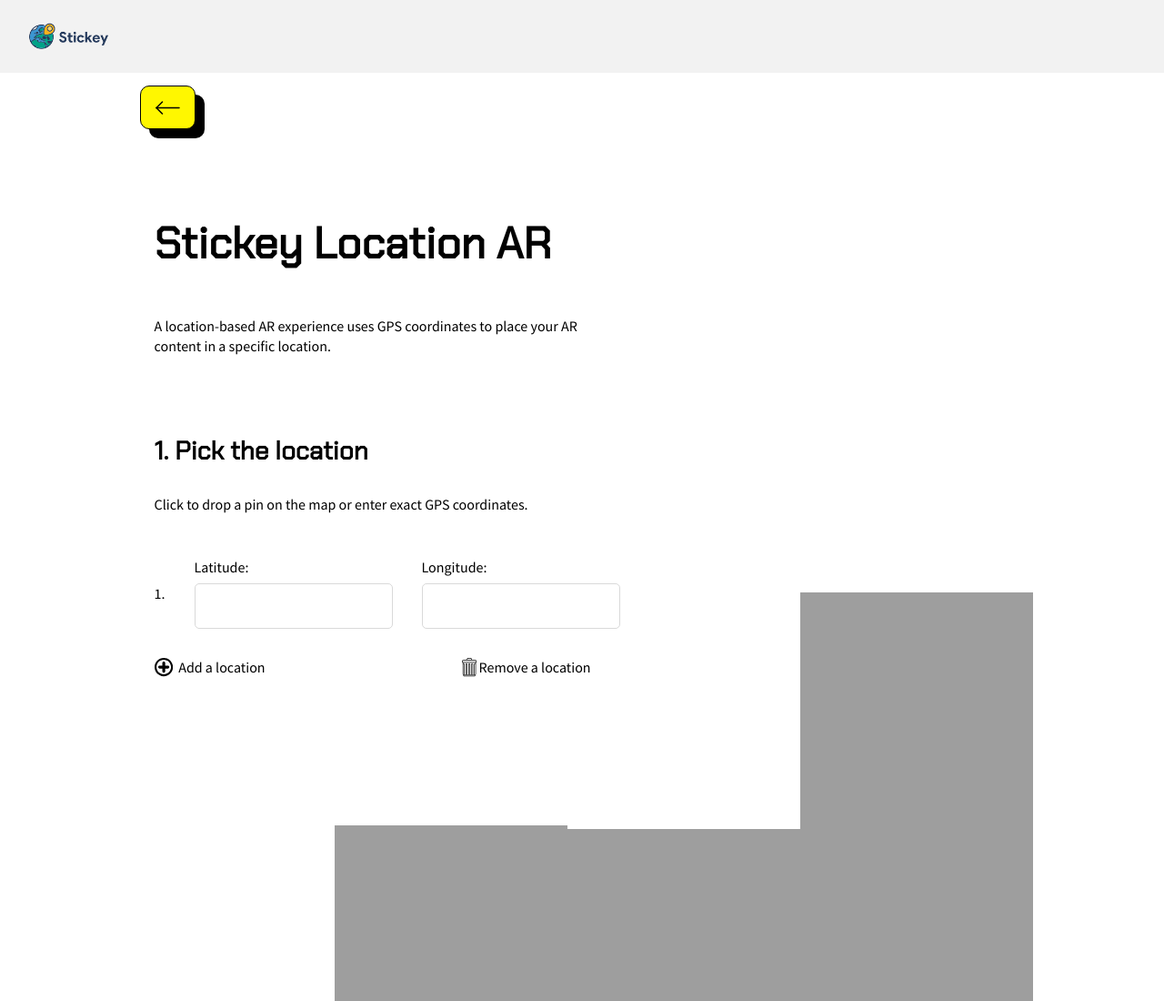
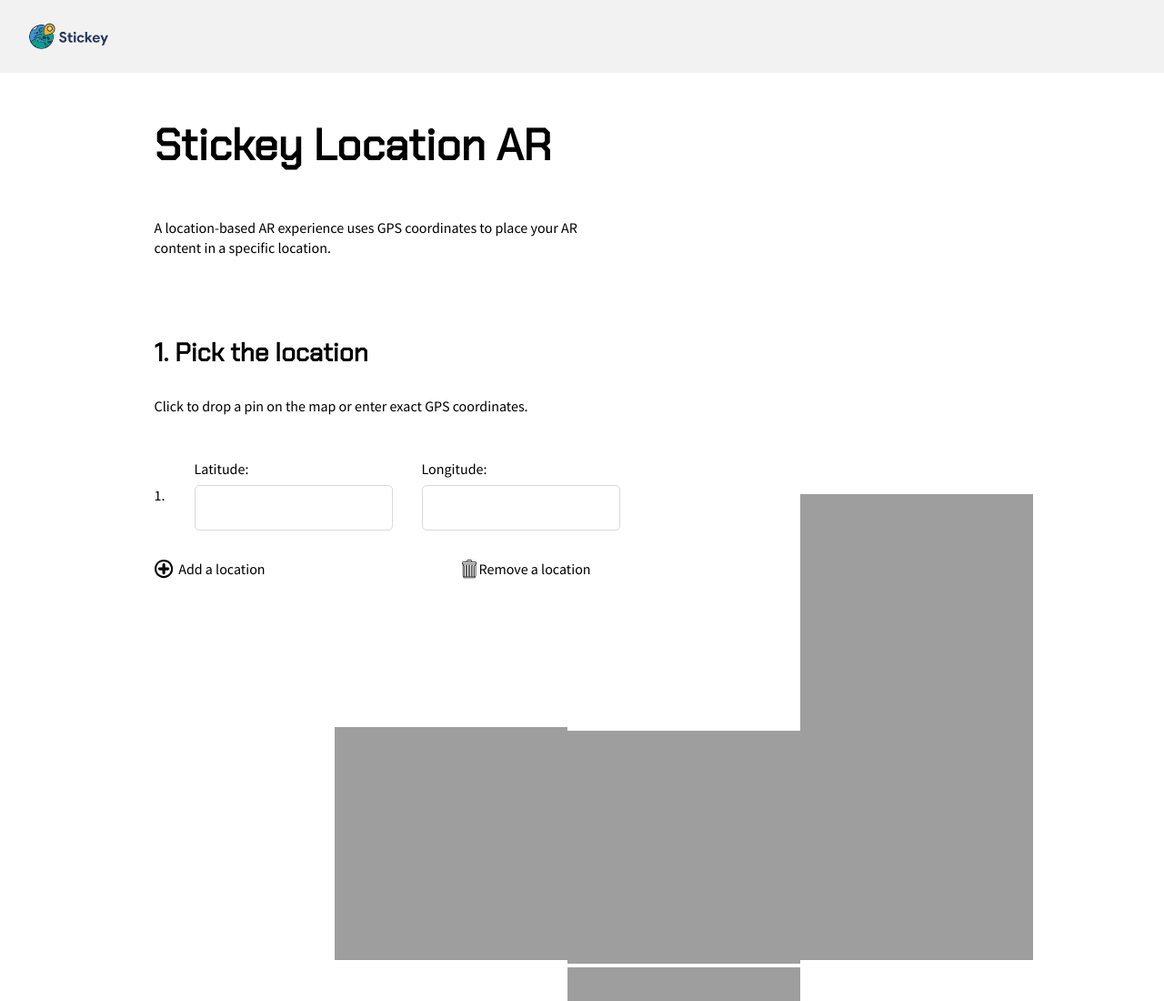
Before and after one commit to emraza1/stickey-AR, a website with bundled scripts: page index.html in a window 1280 px wide. Shown: the top 1100 px of the page at 91% size. Built offline with nearby package versions, Linux system fonts and the light colour scheme; a script that the page names is missing; files whose address does not match are found by name.

Commit message:
REMOVE BACK BUTTON

```diff
--- a/index.html
+++ b/index.html
@@ -49,7 +49,7 @@
     <page-header assetsUrl="assets"></page-header>
 
     <div class="pages-content">
-        <back-anchor assetsUrl="assets"></back-anchor>
+
         <div class="pages-content-container">
             <div class="pages-content-element">
                 <p class="title">Stickey Location AR</p>
```
